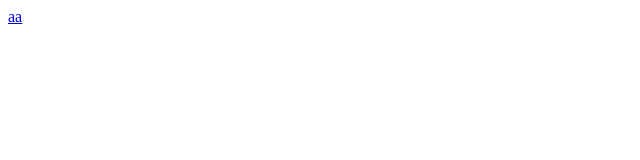
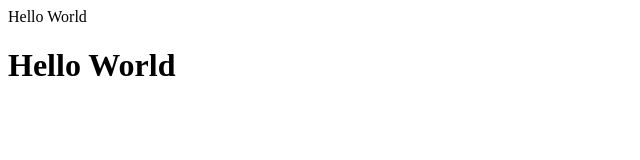
Before and after one commit to Andiancela/micontenido, a plain HTML site: page index.html in a window 1280 px wide. Shown: the whole page, without its empty margins (0-640 px from the left). Drawn offline with Linux system fonts and the light colour scheme.

Commit message:
Update index.html

```diff
--- a/index.html
+++ b/index.html
@@ -1,19 +1,12 @@
-<!DOCTYPE html>
-<html lang="es">
-
-<head>
-    <meta charset="UTF-8">
-    <!--Tittle-->
-    <title>Página de Andiancela</title>
-    <!--CSS-->
-    <link rel="stylesheet" href="styles.css">
-
-</head>
-
-<body>
-    <div>
-        <a href="Games/AmongUs.html">aa</a>
-    </div>
-</body>
-
+<html>
+    <head>
+        <tittle>
+            Hello World
+        </tittle>
+    </head>
+    <body>
+        <h1>
+            Hello World
+        </h1>
+    </body>
 </html>
```
